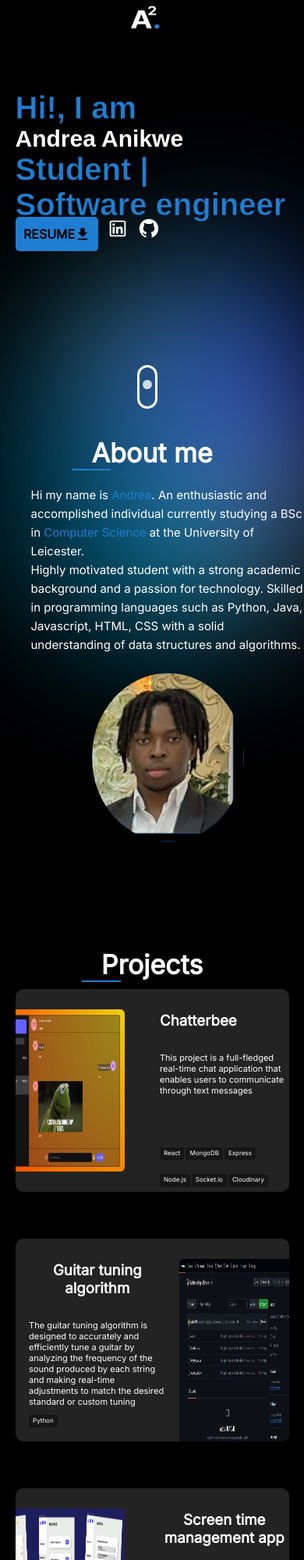
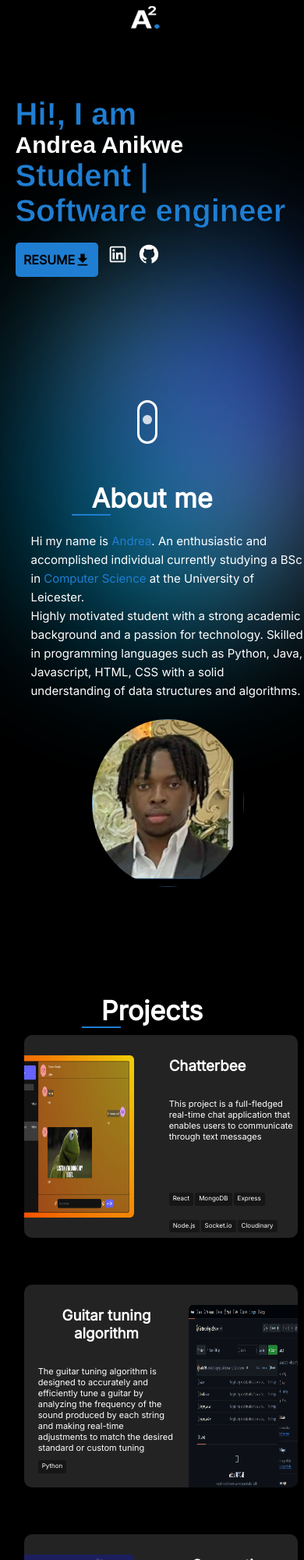
Before and after one commit to AndreaA33/Portfolio, a React (Create React App) app: page / in a window 390 px wide. Shown: the top 2000 px of the page at 78% size. Built offline with nearby package versions, Linux system fonts and the light colour scheme.

Commit message:
Phone optimisation v2

```diff
--- a/src/page components/main/main.css
+++ b/src/page components/main/main.css
@@ -151,7 +151,7 @@ body::after {
 @media (min-width: 390px) and (max-width: 844px) {
   .main {
       color: white;
-      padding-bottom: 5%;
+      padding-bottom: 10%;
   }
 
   .main-links {
@@ -187,7 +187,7 @@ body::after {
       font-family: Arial, Helvetica, sans-serif;
       width: 90%;
       text-align: start;
-      padding-bottom: 30%;
+      padding-bottom: 40%;
   }
 
   body::before,
--- a/src/page components/projects/projects.css
+++ b/src/page components/projects/projects.css
@@ -130,7 +130,7 @@
         display: flex;
         flex-direction: column;
         position: relative;
-        left: 5%;
+        left: 8%;
         width: 90%;
         margin-bottom: 3%;
         gap: 60px;
```
